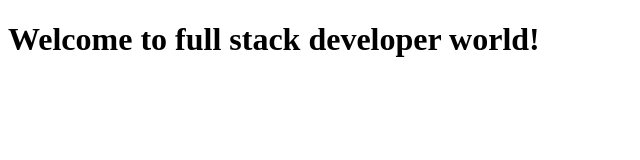
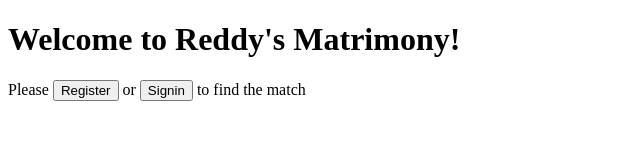
Before and after one commit to KiruthikaRamkrish/firstrepo, a plain HTML site: page index.html in a window 1280 px wide. Shown: the whole page, without its empty margins (0-640 px from the left). Drawn offline with Linux system fonts and the light colour scheme.

Commit message:
matrimony starts

```diff
--- a/index.html
+++ b/index.html
@@ -5,6 +5,8 @@
 	<title>Home</title>
 </head>
 <body>
-<h1>Welcome to full stack developer world!</h1>
+<h1>Welcome to Reddy's Matrimony!</h1>
+
+<p>Please <button>Register</button> or <button>Signin</button> to find the match</p>
 </body>
 </html>
```
